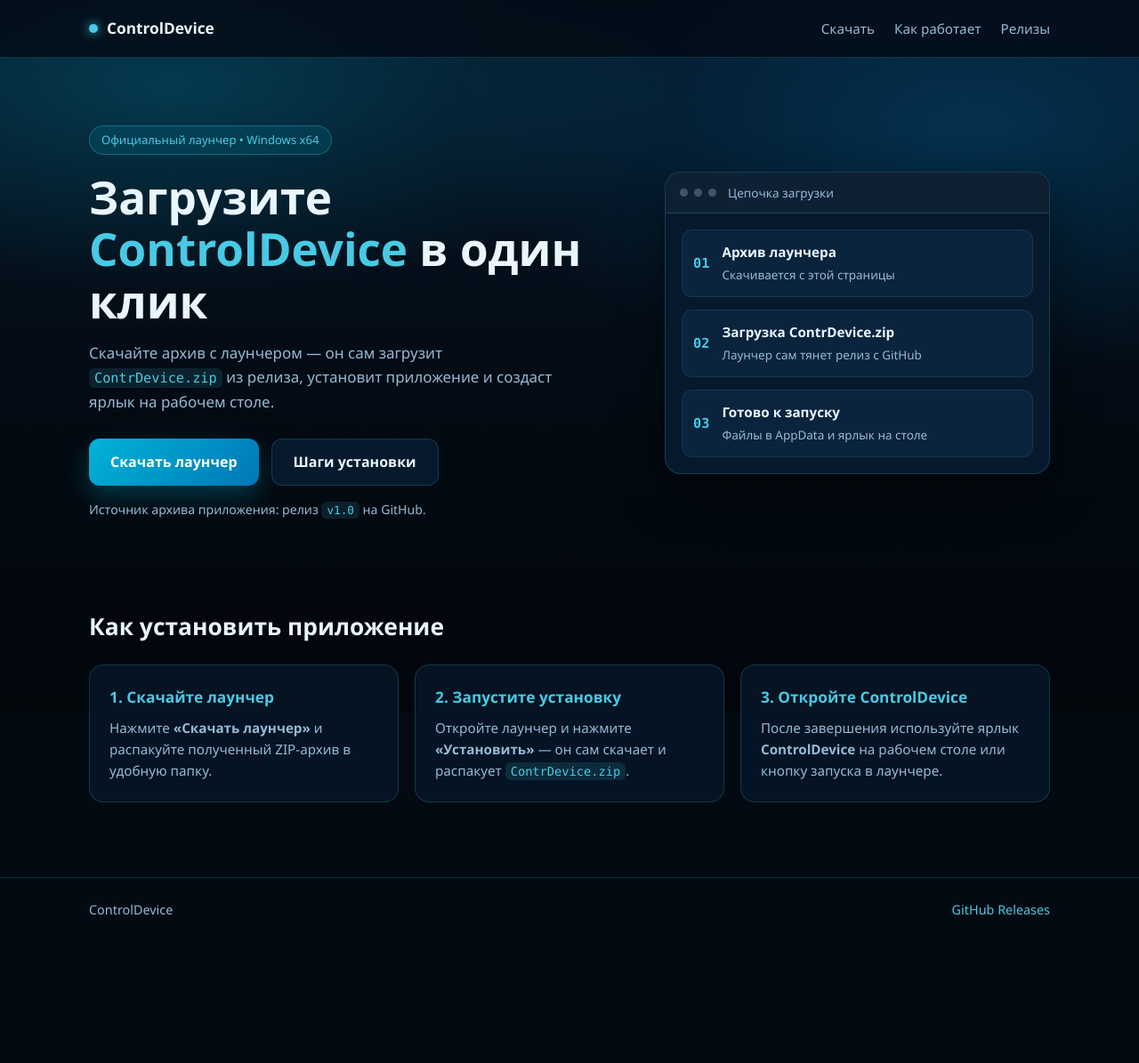
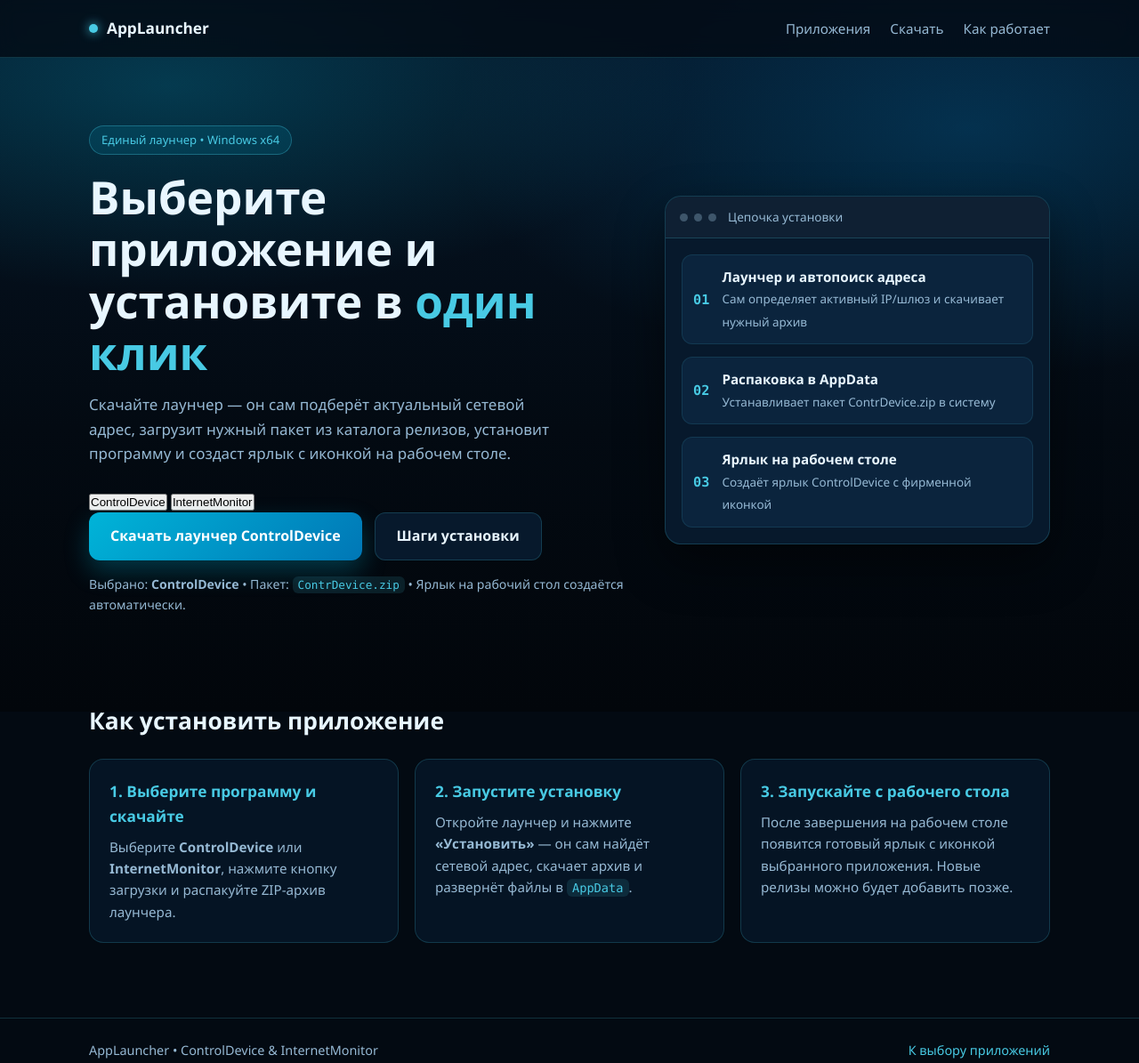
Before and after one commit to Khronos-web/Khronos-web-site, a plain HTML site: page index.html in a window 1280 px wide. Shown: the whole page at 89% size. Before the commit the page ends 1058 px from the top, so only its background shows below. Drawn offline with Linux system fonts and the light colour scheme.

Commit message:
Update index.html

```diff
--- a/index.html
+++ b/index.html
@@ -3,9 +3,7 @@
 <head>
   <meta charset="UTF-8" />
   <meta name="viewport" content="width=device-width, initial-scale=1.0" />
-  <title>ControlDevice — Загрузка лаунчера</title>
-
-  <link rel="icon" href="ContrDevice.logo.ico" />
+  <title>Центр загрузок — Лаунчер приложений</title>
   <link rel="stylesheet" href="style.css" />
 </head>
 <body>
@@ -13,48 +11,53 @@
 
   <header class="header">
     <div class="container header-row">
-      <a class="logo" href="#">
+      <a class="logo" href="#apps">
         <span class="logo-mark"></span>
-        <span>ControlDevice</span>
+        <span>AppLauncher</span>
       </a>
       <nav class="nav">
+        <a href="#apps">Приложения</a>
         <a href="#download">Скачать</a>
         <a href="#how-it-works">Как работает</a>
-        <a
-          href="https://github.com/Khronos-web/RootDevice_v1.0/releases"
-          target="_blank"
-          rel="noopener noreferrer"
-        >
-          Релизы
-        </a>
       </nav>
     </div>
   </header>
 
   <main>
-    <section id="download" class="hero">
+    <section id="apps" class="hero">
       <div class="container hero-layout">
         <div class="hero-text">
-          <span class="pill">Официальный лаунчер • Windows x64</span>
-          <h1>Загрузите <span>ControlDevice</span> в один клик</h1>
+          <span class="pill">Единый лаунчер • Windows x64</span>
+          <h1>Выберите приложение и установите в <span>один клик</span></h1>
           <p class="subtitle">
-            Скачайте архив с лаунчером — он сам загрузит <code>ContrDevice.zip</code>
-            из релиза, установит приложение и создаст ярлык на рабочем столе.
+            Скачайте лаунчер — он сам подберёт актуальный сетевой адрес, загрузит
+            нужный пакет из каталога релизов, установит программу и создаст ярлык с
+            иконкой на рабочем столе.
           </p>
 
-          <div class="cta-group">
+          <div class="app-switcher" role="tablist" aria-label="Выбор приложения">
+            <button type="button" class="app-tab is-active" data-app="controldevice">
+              ControlDevice
+            </button>
+            <button type="button" class="app-tab" data-app="internetmonitor">
+              InternetMonitor
+            </button>
+          </div>
+
+          <div id="download" class="cta-group">
             <a
+              id="downloadLink"
               class="btn-download"
-              href="https://github.com/Khronos-web/RootDevice_v1.0/releases/download/v1.0/ContrDev.launcher.zip"
+              href="https://github.com/Khronos-web/RootDevice_v1.0/releases/download/v1.0/ContrDeviceLauncher.zip"
               download
             >
-              Скачать лаунчер
+              Скачать лаунчер ControlDevice
             </a>
             <a class="btn-outline" href="#how-it-works">Шаги установки</a>
           </div>
 
-          <p class="hint">
-            Источник архива приложения: релиз <code>v1.0</code> на GitHub.
+          <p id="releaseHint" class="hint">
+            Выбрано: <strong>ControlDevice</strong> • Пакет: <code>ContrDevice.zip</code> • Ярлык на рабочий стол создаётся автоматически.
           </p>
         </div>
 
@@ -63,28 +66,28 @@
             <span class="panel-dot"></span>
             <span class="panel-dot"></span>
             <span class="panel-dot"></span>
-            <span class="panel-label">Цепочка загрузки</span>
+            <span class="panel-label">Цепочка установки</span>
           </div>
-          <ul class="flow-list">
+          <ul class="flow-list" id="flowList">
             <li>
               <span class="step-num">01</span>
               <div>
-                <strong>Архив лаунчера</strong>
-                <small>Скачивается с этой страницы</small>
+                <strong>Лаунчер и автопоиск адреса</strong>
+                <small>Сам определяет активный IP/шлюз и скачивает нужный архив</small>
               </div>
             </li>
             <li>
               <span class="step-num">02</span>
               <div>
-                <strong>Загрузка ContrDevice.zip</strong>
-                <small>Лаунчер сам тянет релиз с GitHub</small>
+                <strong>Распаковка в AppData</strong>
+                <small id="flowArchiveDesc">Устанавливает пакет ContrDevice.zip в систему</small>
               </div>
             </li>
             <li>
               <span class="step-num">03</span>
               <div>
-                <strong>Готово к запуску</strong>
-                <small>Файлы в AppData и ярлык на столе</small>
+                <strong>Ярлык на рабочем столе</strong>
+                <small id="flowShortcutDesc">Создаёт ярлык ControlDevice с фирменной иконкой</small>
               </div>
             </li>
           </ul>
@@ -97,24 +100,24 @@
         <h2>Как установить приложение</h2>
         <div class="grid-3">
           <article class="card">
-            <h3>1. Скачайте лаунчер</h3>
+            <h3>1. Выберите программу и скачайте</h3>
             <p>
-              Нажмите <strong>«Скачать лаунчер»</strong> и распакуйте полученный
-              ZIP-архив в удобную папку.
+              Выберите <strong>ControlDevice</strong> или <strong>InternetMonitor</strong>,
+              нажмите кнопку загрузки и распакуйте ZIP-архив лаунчера.
             </p>
           </article>
           <article class="card">
             <h3>2. Запустите установку</h3>
             <p>
-              Откройте лаунчер и нажмите <strong>«Установить»</strong> — он сам
-              скачает и распакует <code>ContrDevice.zip</code>.
+              Откройте лаунчер и нажмите <strong>«Установить»</strong> — он сам найдёт
+              сетевой адрес, скачает архив и развернёт файлы в <code>AppData</code>.
             </p>
           </article>
           <article class="card">
-            <h3>3. Откройте ControlDevice</h3>
+            <h3>3. Запускайте с рабочего стола</h3>
             <p>
-              После завершения используйте ярлык <strong>ControlDevice</strong> на
-              рабочем столе или кнопку запуска в лаунчере.
+              После завершения на рабочем столе появится готовый ярлык с иконкой
+              выбранного приложения. Новые релизы можно будет добавить позже.
             </p>
           </article>
         </div>
@@ -124,15 +127,52 @@
 
   <footer class="footer">
     <div class="container footer-row">
-      <span>ControlDevice</span>
-      <a
-        href="https://github.com/Khronos-web/RootDevice_v1.0/releases"
-        target="_blank"
-        rel="noopener noreferrer"
-      >
-        GitHub Releases
-      </a>
+      <span>AppLauncher • ControlDevice &amp; InternetMonitor</span>
+      <a href="#apps">К выбору приложений</a>
     </div>
   </footer>
+
+  <script>
+    const APPS = {
+      controldevice: {
+        title: "ControlDevice",
+        archive: "ContrDevice.zip",
+        downloadUrl: "https://github.com/Khronos-web/RootDevice_v1.0/releases/download/v1.0/ContrDeviceLauncher.zip",
+        buttonText: "Скачать лаунчер ControlDevice",
+        archiveDesc: "Устанавливает пакет ContrDevice.zip в систему",
+        shortcutDesc: "Создаёт ярлык ControlDevice с фирменной иконкой"
+      },
+      internetmonitor: {
+        title: "InternetMonitor",
+        archive: "InternetMonitor.zip",
+        downloadUrl: "https://github.com/Khronos-web/RootDevice_v1.0/releases/download/v1.0/InternetMonitorLauncher.zip",
+        buttonText: "Скачать лаунчер InternetMonitor",
+        archiveDesc: "Устанавливает пакет InternetMonitor.zip в систему",
+        shortcutDesc: "Создаёт ярлык InternetMonitor с фирменной иконкой"
+      }
+    };
+
+    const tabs = document.querySelectorAll(".app-tab");
+    const downloadLink = document.getElementById("downloadLink");
+    const releaseHint = document.getElementById("releaseHint");
+    const flowArchiveDesc = document.getElementById("flowArchiveDesc");
+    const flowShortcutDesc = document.getElementById("flowShortcutDesc");
+
+    tabs.forEach((tab) => {
+      tab.addEventListener("click", () => {
+        const key = tab.dataset.app;
+        const app = APPS[key];
+        if (!app) return;
+
+        tabs.forEach((t) => t.classList.toggle("is-active", t === tab));
+        downloadLink.href = app.downloadUrl;
+        downloadLink.textContent = app.buttonText;
+        flowArchiveDesc.textContent = app.archiveDesc;
+        flowShortcutDesc.textContent = app.shortcutDesc;
+        releaseHint.innerHTML =
+          `Выбрано: <strong>${app.title}</strong> • Пакет: <code>${app.archive}</code> • Ярлык на рабочий стол создаётся автоматически.`;
+      });
+    });
+  </script>
 </body>
 </html>
```
